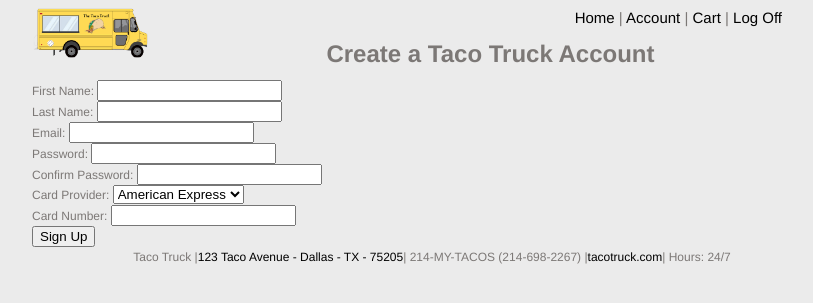
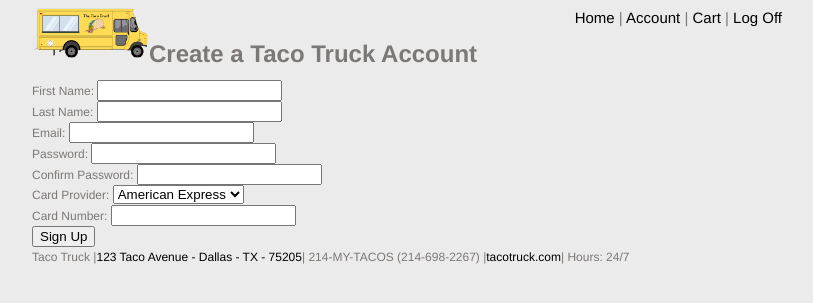
Before and after one commit to ntaylorbishop/TacoTruck, a PHP site: page /account.php in a window 1280 px wide. Shown: the top 303 px of the page, without its empty margins (208-1021 px from the left). Run offline with PHP 8.4, Linux system fonts and the light colour scheme.

Commit message:
Deleted html styling

```diff
--- a/account.php
+++ b/account.php
@@ -16,7 +16,7 @@
     <div id="links"> <a href="#homepage">Home</a> | <a href="#account">Account</a> | <a href="#cart">Cart</a> | <a href="#logoff">Log Off</a>
     <div id="divider"></div>
   	</div>
-  	<h1 style="text-align:center">Create a Taco Truck Account</h1>
+  	<h1>Create a Taco Truck Account</h1>
 	<form name="payment" action="user.html" method="post">
 	  <div>First Name:
 	    <input type="text" id="fName" name="fName"/>
@@ -46,7 +46,7 @@
 	  <input type="submit" id="register" name="register" value="Sign Up"/>
 	</form>
 <footer>
-  <div style="text-align:center">Taco Truck |<a href="#locations">123 Taco Avenue - Dallas - TX - 75205</a>| 214-MY-TACOS (214-698-2267) |<a href="#homepage">tacotruck.com</a>| Hours: 24/7</div>
+  <div>Taco Truck |<a href="#locations">123 Taco Avenue - Dallas - TX - 75205</a>| 214-MY-TACOS (214-698-2267) |<a href="#homepage">tacotruck.com</a>| Hours: 24/7</div>
 </footer>
 </body>
 </html>
```
